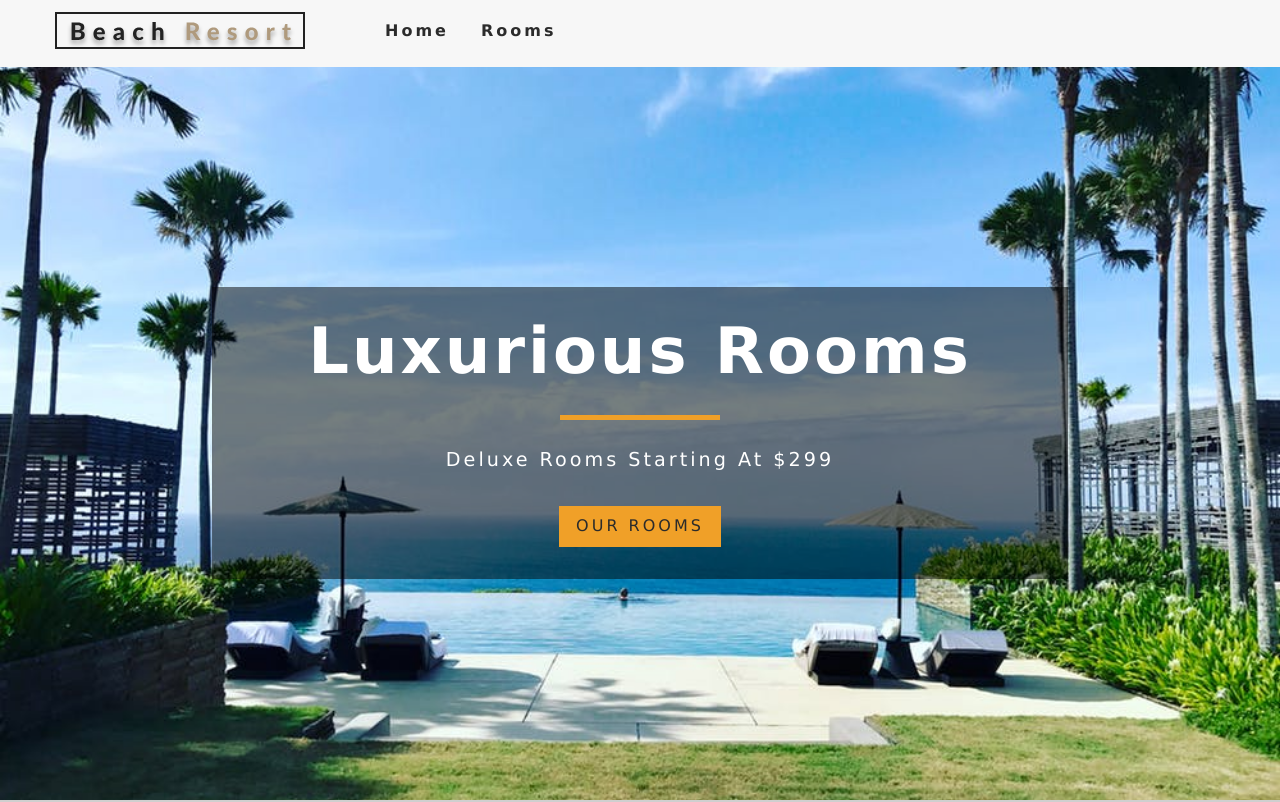
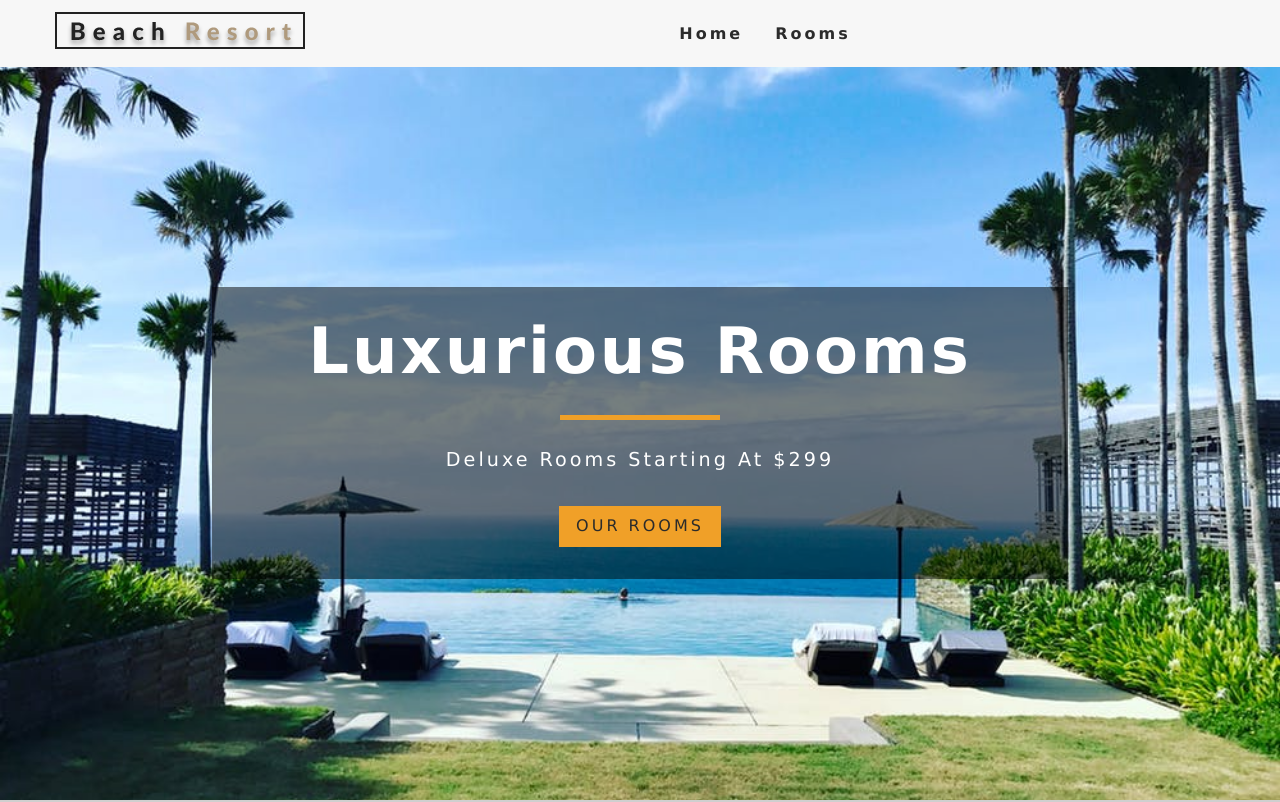
Before and after one commit to miaawong/Beach-Resort, a React (Create React App) app: page / in a window 1280 px wide. Shown: the top 802 px of the page. Built offline with nearby package versions, Linux system fonts and the light colour scheme; no server answers.

Commit message:
centered navbar links

```diff
--- a/src/App.css
+++ b/src/App.css
@@ -116,6 +116,7 @@ h6 {
     overflow: hidden;
     transition: var(--mainTransition);
     list-style-type: none;
+    margin: auto !important;
 }
 .nav-links a {
     display: block;
```
